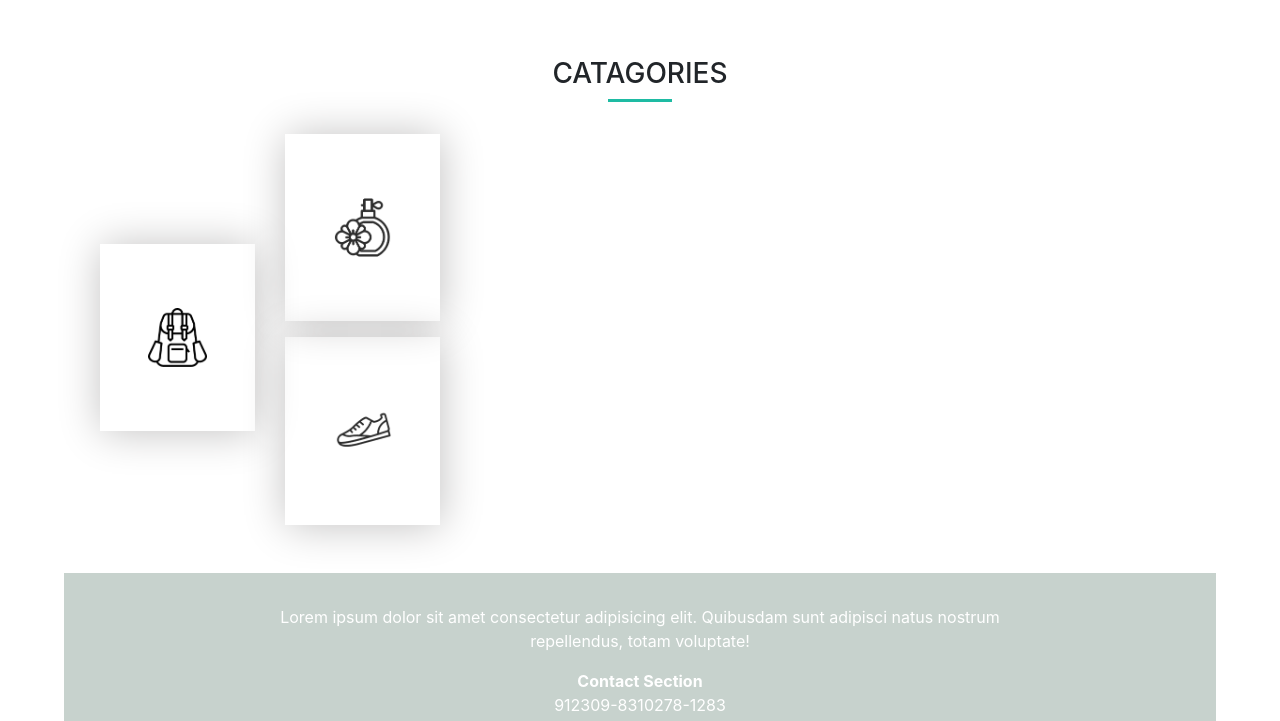
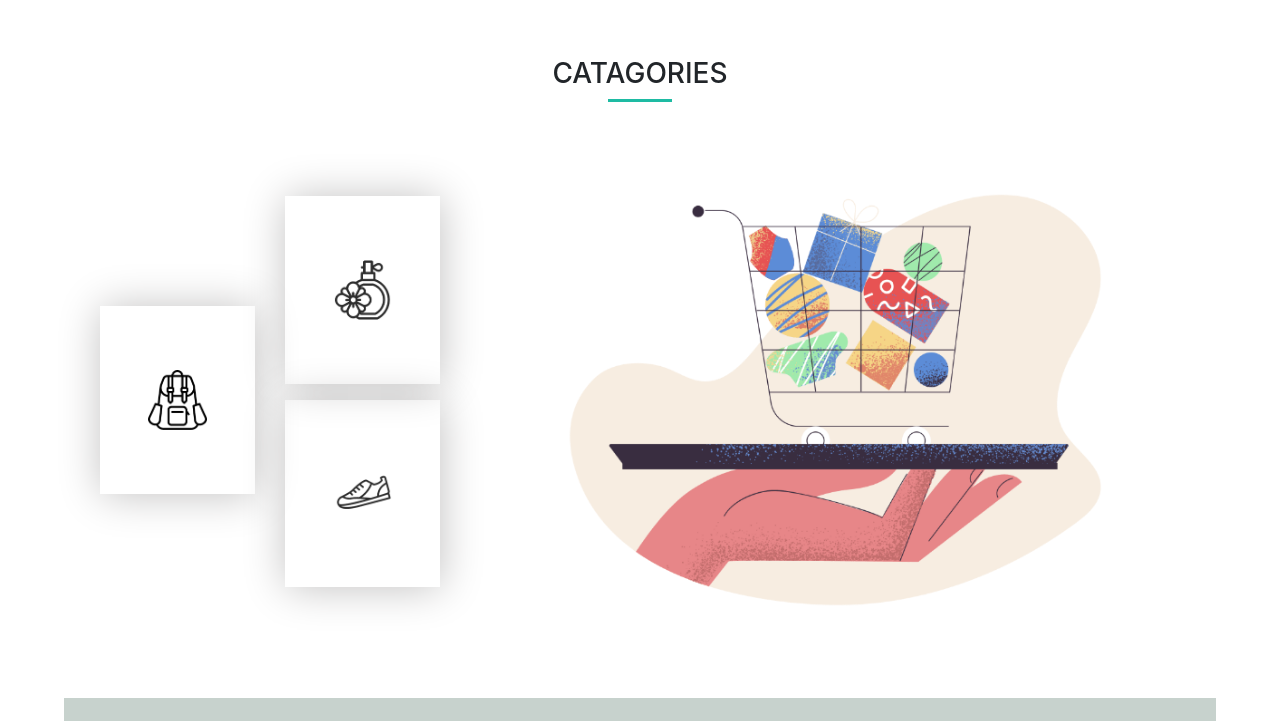
Before and after one commit to reasat-rafio/pandapj-1, a plain HTML site: page index.html in a window 1280 px wide. Shown: the part 2300-3021 px from the top of the page. Drawn offline with nearby package versions, Linux system fonts and the light colour scheme; the site is published under a folder, as on GitHub Pages, so addresses that start at the root find nothing.

Commit message:
e gulistan site

```diff
--- a/index.html
+++ b/index.html
@@ -241,7 +241,7 @@
 
             <div class="col-12 col-lg-8 rightimg box">
                 <div>
-                    <img src="/hot-gadgets/Categories/pale-order.png" alt="">
+                    <img src="hot-gadgets/Categories/pale-order.png" alt="">
                 </div>
 
             </div>
```
